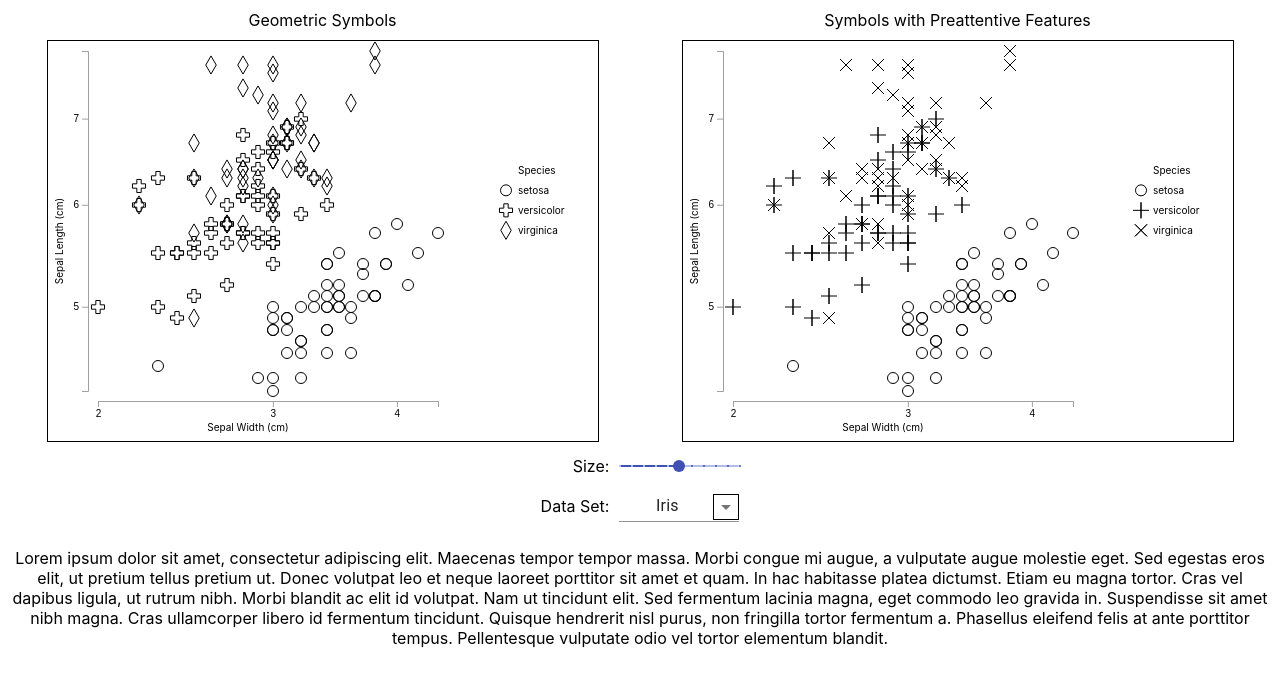
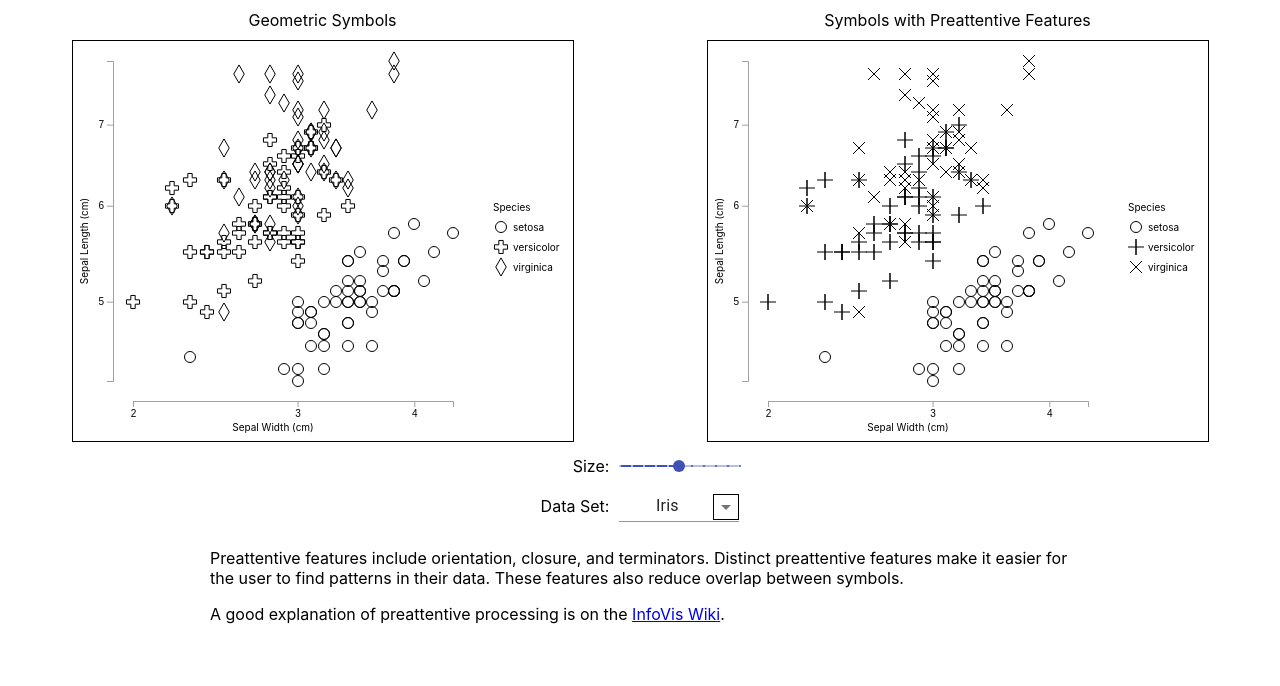
Before and after one commit to hemanrobinson/good-plot-symbols, a React (Create React App) app: page / in a window 1280 px wide. Shown: the top 686 px of the page. Built offline with nearby package versions, Linux system fonts and the light colour scheme.

Commit message:
description

```diff
--- a/src/App.css
+++ b/src/App.css
@@ -2,6 +2,10 @@
 div {
     text-align: center;
     gap: 10px;
+}
+.Description {
+    text-align: left;
+    margin: 0 200px;
 }
 .Column {
     display: flex;
--- a/src/App.js
+++ b/src/App.js
@@ -32,9 +32,14 @@ const App = () => {
                     <MenuItem value="Rice">Rice</MenuItem>
                 </Select>
             </div>
-            <p>
-            Lorem ipsum dolor sit amet, consectetur adipiscing elit. Maecenas tempor tempor massa. Morbi congue mi augue, a vulputate augue molestie eget. Sed egestas eros elit, ut pretium tellus pretium ut. Donec volutpat leo et neque laoreet porttitor sit amet et quam. In hac habitasse platea dictumst. Etiam eu magna tortor. Cras vel dapibus ligula, ut rutrum nibh. Morbi blandit ac elit id volutpat. Nam ut tincidunt elit. Sed fermentum lacinia magna, eget commodo leo gravida in. Suspendisse sit amet nibh magna. Cras ullamcorper libero id fermentum tincidunt. Quisque hendrerit nisl purus, non fringilla tortor fermentum a. Phasellus eleifend felis at ante porttitor tempus. Pellentesque vulputate odio vel tortor elementum blandit.
-            </p>
+            <div className="Description">
+                <p>
+                Preattentive features include orientation, closure, and terminators.  Distinct preattentive features make it easier for the user to find patterns in their data.  These features also reduce overlap between symbols.
+                </p>
+                <p>
+                A good explanation of preattentive processing is on the <a href="https://infovis-wiki.net/wiki/Preattentive_processing">InfoVis Wiki</a>.
+                </p>
+            </div>
         </div>
     );
 }
--- a/src/Data.js
+++ b/src/Data.js
@@ -20,18 +20,18 @@ Data.getValues = (  dataSet ) => {
 
         // Sales and employees of public companies in various industries.
         case "Business": data = [
-            [ "Pharmaceutical", 9844, 83100 ],
-            [ "Pharmaceutical", 9422, 54100 ],
-            [ "Pharmaceutical", 6747, 50816 ],
-            [ "Pharmaceutical", 6698.4, 34400 ],
-            [ "Pharmaceutical", 5903.7, 42100 ],
-            [ "Pharmaceutical", 5453.5, 40929 ],
-            [ "Pharmaceutical", 4272, 33000 ],
-            [ "Pharmaceutical", 4175.6, 28200 ],
-            [ "Pharmaceutical", 3243, 21300 ],
-            [ "Pharmaceutical", 2916.3, 20100 ],
-            [ "Pharmaceutical", 1198.3, 8527 ],
-            [ "Pharmaceutical", 969.2, 3418 ],
+            [ "Pharma", 9844, 83100 ],
+            [ "Pharma", 9422, 54100 ],
+            [ "Pharma", 6747, 50816 ],
+            [ "Pharma", 6698.4, 34400 ],
+            [ "Pharma", 5903.7, 42100 ],
+            [ "Pharma", 5453.5, 40929 ],
+            [ "Pharma", 4272, 33000 ],
+            [ "Pharma", 4175.6, 28200 ],
+            [ "Pharma", 3243, 21300 ],
+            [ "Pharma", 2916.3, 20100 ],
+            [ "Pharma", 1198.3, 8527 ],
+            [ "Pharma", 969.2, 3418 ],
             [ "Computer", 63438, 383220 ],
             [ "Computer", 12866, 125800 ],
             [ "Computer", 11899, 95000 ],
--- a/src/Plot.css
+++ b/src/Plot.css
@@ -1,6 +1,7 @@
 /* SVG element. */
 svg {
     border: 1px solid black;
+    font-size: 10px;
 }
 
 /* Axis */
--- a/src/Plot.js
+++ b/src/Plot.js
@@ -8,16 +8,12 @@ import './Plot.css';
 const Plot = ( props ) => {
 
     // Create reference and scales.
-    const padding = 10, marginAxis = 40, marginLegend = 150, height = 400, width = 400;
+    const padding = 20, marginAxis = 40, marginLegend = 100, height = 400, width = 400;
     let ref = useRef(),
         { symbolSet, dataSet, size } = props,
         data = Data.getValues( dataSet ),
-        xMin = d3.min( data, d => d[ 2 ]),
-        xMax = d3.max( data, d => d[ 2 ]),
-        yMin = d3.min( data, d => d[ 1 ]),
-        yMax = d3.max( data, d => d[ 1 ]),
-        xScale = d3.scaleLog().domain([ xMin, xMax ]).range([ marginAxis + padding, width - padding ]),
-        yScale = d3.scaleLog().domain([ yMin, yMax ]).range([ height - marginAxis - padding, padding ]);
+        xScale = d3.scaleLog().domain([ d3.min( data, d => d[ 2 ]), d3.max( data, d => d[ 2 ])]).range([ marginAxis + padding, width - padding ]),
+        yScale = d3.scaleLog().domain([ d3.min( data, d => d[ 1 ]), d3.max( data, d => d[ 1 ])]).range([ height - marginAxis - padding, padding ]);
 
     // Hook to draw on mounting, or on any other lifecycle update.
     useEffect(() => {
@@ -33,70 +29,65 @@ Plot.draw = ( height, width, marginAxis, padding, ref, xScale, yScale, symbolSet
 
     // Initialization.
     const svg = d3.select( ref.current );
-    let data = Data.getValues( dataSet );
-    let columnNames = Data.getColumnNames( dataSet );
+    let data = Data.getValues( dataSet ),
+        columnNames = Data.getColumnNames( dataSet );
+    svg.selectAll( "*" ).remove();
 
     // Choose the symbol set.
-    let symbols = ( symbolSet === "geometric" ) ? d3.symbols : Symbols.symbols;
-    let radius = ( size === 0 ) ? 0 : size + 0.5;
-    let symbolSize = Math.PI * radius * radius;
-    let symbolScale = d3.scaleOrdinal( data.map( datum => datum[ 0 ]), symbols.map( s => d3.symbol().type( s ).size( symbolSize )()));
+    let symbols = ( symbolSet === "geometric" ) ? d3.symbols : Symbols.symbols,
+        radius = ( size === 0 ) ? 0 : size + 0.5,
+        symbolScale = d3.scaleOrdinal( data.map( datum => datum[ 0 ]),
+            symbols.map( s => d3.symbol().type( s ).size( Math.PI * radius * radius )()));
 
     // Draw the points.
-    svg.selectAll( "*" ).remove();
     data.forEach(( datum ) => {
         svg.append( "path" )
         .attr( "d", symbolScale( datum[ 0 ]))
-        .attr( "transform", d => `translate( ${ Math.round( xScale( datum[ 2 ]))}, ${ Math.round( yScale( datum[ 1 ]))})` )
+        .attr( "transform", d => "translate( " + Math.round( xScale( datum[ 2 ])) + ", " + Math.round( yScale( datum[ 1 ])) + " )" )
         .style( "fill", "none" )
         .style( "stroke", "black" );
     });
 
     // Draw the X axis.
-    let xAxis = d3.axisBottom( xScale ).ticks( 2.5 ).tickFormat(x => `${x.toFixed(0)}`);
     svg.append( "g" )
         .attr( "class", "axis" )
         .attr( "transform", "translate( 0, " + ( height - marginAxis ) + " )" )
-        .call( xAxis );
+        .call( d3.axisBottom( xScale ).ticks( 2.5 ).tickFormat(( x ) => { return x.toFixed( 0 )}));
     svg.append( "text" )
-        .attr( "transform", "translate( " + ( width / 2 ) + " ," + ( height - padding ) + ")" )
+        .attr( "transform", "translate( " + ( width / 2 ) + " ," + ( height - padding / 2 ) + ")" )
         .style( "text-anchor", "middle" )
-        .style( "font-size", "10px" )
         .text( columnNames[ 2 ]);
 
     // Draw the Y axis.
-    let yAxis = d3.axisLeft( yScale ).ticks( 2 ).tickFormat(x => `${x.toFixed(0)}`);
     svg.append( "g" )
         .attr( "class", "axis" )
         .attr( "transform", "translate( " + marginAxis + ", 0 )" )
-        .call( yAxis );
+        .call( d3.axisLeft( yScale ).ticks( 2 ).tickFormat(( x ) => { return x.toFixed( 0 )}));
     svg.append( "text" )
         .attr( "transform", "rotate( -90 )" )
-        .attr( "y", padding / 2 )
         .attr( "x", -height / 2 )
-        .attr( "dy", "1em" )
+        .attr( "y", padding * 0.75 )
         .style( "text-anchor", "middle" )
-        .style( "font-size", "10px" )
         .text( columnNames[ 1 ]);
 
     // Draw the legend.
-    let x = width + marginAxis + 3 * padding,
-        y = height / 3;
+    const domain = symbolScale.domain(),
+        n = domain.length,
+        d = 20,
+        x = width + marginAxis,
+        y = ( height + marginAxis - d * n ) / 2;
     svg.append( "text" )
-        .attr( "x", x )
-        .attr( "y", y )
-        .style( "font-size", "10px" )
+        .attr( "x", x - d )
+        .attr( "y", y - d )
         .text( columnNames[ 0 ]);
-    let domain = symbolScale.domain();
-    for( let i = 0; ( i < domain.length ); i++ ) {
+    for( let i = 0; ( i < n ); i++ ) {
         svg.append( "text" )
             .attr( "x", x )
-            .attr( "y", y + 20 + 20 * i )
-            .style( "font-size", "10px" )
+            .attr( "y", y + d * i )
             .text( domain[ i ]);
         svg.append( "path" )
             .attr( "d", symbolScale( domain[ i ]))
-            .attr( "transform", d => `translate( ${( x - 12 )}, ${( y + 16 + 20 * i )})` )
+            .attr( "transform", "translate( " + ( x - 12 ) + ", " + ( y + d * i - 4 ) + " )" )
             .style( "fill", "none" )
             .style( "stroke", "black" );
     };
```
